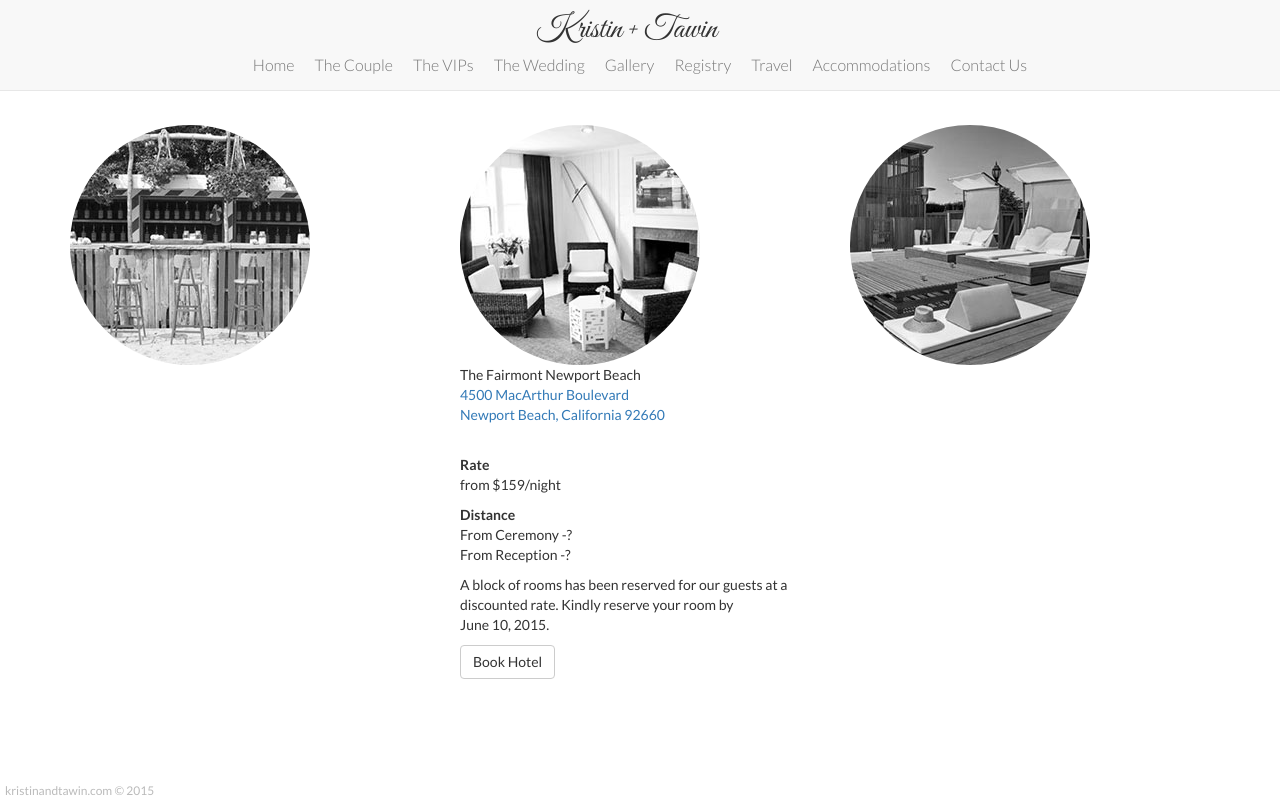
After one commit to tkiethanom/myweddingwebsite, a CakePHP app: the page made by app/View/Pages/accommodations.ctp in a window 1280 px wide. The commit adds this page. Run offline with PHP 8.4 and a stand-in for CakePHP, Linux system fonts and the light colour scheme; the template is opened without the code that fills it, so the values that code supplies are empty; some libraries are stand-ins or nearby versions; some web fonts are replaced.

Commit message:
Built out framework more. Working Accommodations page.

```diff
--- a/app/Config/routes.php
+++ b/app/Config/routes.php
@@ -28,6 +28,7 @@
 /**
  * ...and connect the rest of 'Pages' controller's URLs.
  */
+	Router::connect('/accommodations', array('controller' => 'pages', 'action' => 'display', 'accommodations'));
 	Router::connect('/pages/*', array('controller' => 'pages', 'action' => 'display'));
 
 /**
--- a/app/View/Elements/navbar.ctp
+++ b/app/View/Elements/navbar.ctp
@@ -1,9 +1,13 @@
+<?php
+$curr_page = '';
+if(!empty($this->params['pass'][0]) && $this->params['controller'] == 'pages'){
+	$curr_page = $this->params['pass'][0];
+}
+?>
 <nav class="navbar navbar-default navbar-fixed-top">
 	<div class="container-fluid">
 		<!-- Brand and toggle get grouped for better mobile display -->
 		<div class="navbar-header">
-
-
 			<button type="button" class="navbar-toggle collapsed" data-toggle="collapse" data-target="#bs-example-navbar-collapse-1">
 				<span class="sr-only">Toggle navigation</span>
 				<span class="icon-bar"></span>
@@ -11,22 +15,22 @@
 				<span class="icon-bar"></span>
 			</button>
 			<div class="branding">
-				Kristin + Tawin
+				<a href="/" title="Home">Kristin + Tawin</a>
 			</div>
 		</div>
 
 		<!-- Collect the nav links, forms, and other content for toggling -->
 		<div class="collapse navbar-collapse" id="bs-example-navbar-collapse-1">
 			<ul class="nav navbar-nav">
-				<li><a href="/">Home</a></li>
-				<li><a href="#">The Couple</a></li>
-				<li><a href="#">The VIPs</a></li>
-				<li><a href="#">The Wedding</a></li>
-				<li><a href="#">Gallery</a></li>
-				<li><a href="#">Registry</a></li>
-				<li><a href="#">Travel</a></li>
-				<li><a href="#">Accommodations</a></li>
-				<li><a href="#">Contact Us</a></li>
+				<li class="navbar-home <?php echo ($curr_page == 'home')? 'active' : '' ?>"><a href="/">Home</a></li>
+				<li class="<?php echo ($curr_page == 'thecouple')? 'active' : '' ?>"><a href="#">The Couple</a></li>
+				<li class="<?php echo ($curr_page == 'thevips')? 'active' : '' ?>"><a href="#">The VIPs</a></li>
+				<li class="<?php echo ($curr_page == 'thewedding')? 'active' : '' ?>"><a href="#">The Wedding</a></li>
+				<li class="<?php echo ($curr_page == 'gallery')? 'active' : '' ?>"><a href="#">Gallery</a></li>
+				<li class="<?php echo ($curr_page == 'registry')? 'active' : '' ?>"><a href="#">Registry</a></li>
+				<li class="<?php echo ($curr_page == 'travel')? 'active' : '' ?>"><a href="#">Travel</a></li>
+				<li class="<?php echo ($curr_page == 'accommodations')? 'active' : '' ?>"><a href="/accommodations">Accommodations</a></li>
+				<li class="<?php echo ($curr_page == 'contactus')? 'active' : '' ?>"><a href="#">Contact Us</a></li>
 			</ul>
 		</div><!-- /.navbar-collapse -->
 	</div><!-- /.container-fluid -->
--- a/app/View/Layouts/default.ctp
+++ b/app/View/Layouts/default.ctp
@@ -26,7 +26,7 @@ $cakeVersion = __d('cake_dev', 'CakePHP %s', Configure::version())
 		Kristin + Tawin
 	</title>
 	<?php
-		echo $this->Html->css('styles');
+
 		echo $this->Html->css('bootstrap.min');
 		echo $this->Html->css('font-awesome.min');
 
@@ -34,14 +34,18 @@ $cakeVersion = __d('cake_dev', 'CakePHP %s', Configure::version())
 		echo $this->Html->script('bootstrap.min');
 		echo $this->Html->script('jquery.throttledresize');
 		echo $this->Html->script('imagesloaded.min');
-		echo $this->Html->script('home');
 		echo $this->Html->script('navbar');
+		echo $this->Html->css('app/styles');
+		echo $this->Html->css('app/navbar');
+		echo $this->Html->css('app/footer');
+		echo $this->Html->css('app/'.$page);
 
 		echo $this->fetch('meta');
 		echo $this->fetch('css');
 		echo $this->fetch('script');
 	?>
-	<link href='http://fonts.googleapis.com/css?family=Josefin+Slab:100,300,400,600,700,100italic,300italic,400italic,600italic,700italic' rel='stylesheet' type='text/css'>
+	<link href='http://fonts.googleapis.com/css?family=Lato:300,400,700,300italic,400italic,700italic|Great+Vibes|Lora:400,700,400italic,700italic' rel='stylesheet' type='text/css'>
+	<link rel="icon" type="image/png" href="/favicon.png">
 </head>
 <body>
 	<div id="container">
@@ -51,6 +55,15 @@ $cakeVersion = __d('cake_dev', 'CakePHP %s', Configure::version())
 		<div id="content">
 			<div class="container-fluid">
 				<div class="row">
+					<?php if($page != 'home'): ?>
+						<div class="container">
+							<div class="row">
+								<div class="col-md-12">
+									<h2 class="page-title"><?php echo $title_for_layout ?></h2>
+								</div>
+							</div>
+						</div>
+					<?php endif; ?>
 					<?php echo $this->Session->flash(); ?>
 
 					<?php echo $this->fetch('content'); ?>
--- /dev/null
+++ b/app/View/Pages/accommodations.ctp
@@ -0,0 +1,43 @@
+<div class="hotel-image-container container">
+	<div class="row">
+		<div class="col-sm-4 hotel-image">
+			<img class="img-responsive img-circle" src="/img/hotel-1.jpg" />
+		</div>
+		<div class="col-sm-4 hotel-image hidden-xs ">
+			<img class="img-responsive img-circle" src="/img/hotel-2.jpg" />
+		</div>
+		<div class="col-sm-4 hotel-image hidden-xs">
+			<img class="img-responsive img-circle" src="/img/hotel-3.jpg" />
+		</div>
+	</div>
+	<div class="row">
+		<div class="col-sm-offset-4 col-sm-4 hotel-info">
+			<div class="hotel-name">The Fairmont <span class="text-nowrap">Newport Beach</span></div>
+			<p class="hotel-address">
+				<a href="https://www.google.com/maps/place/4500+MacArthur+Blvd,+Newport+Beach,+CA+92660" target="_blank">
+					4500 MacArthur Boulevard<br/>
+					Newport Beach, California 92660 <br/>
+					<i class="fa fa-map-marker"></i>
+				</a>
+			</p>
+
+			<p><strong>Rate</strong><br/>
+				from $159/night
+			</p>
+
+			<p><strong>Distance</strong><br/>
+			From Ceremony -?<br/>
+			From Reception -?
+			</p>
+
+			<p>
+			A block of rooms has been reserved for our guests at a discounted rate. Kindly reserve your room by
+				<span class="text-nowrap">June 10, 2015.</span>
+			</p>
+
+			<div class="hotel-book-btn-container">
+				<a class="btn btn-default" href="https://resweb.passkey.com/go/alixkiethanom" target="_blank">Book Hotel</a>
+			</div>
+		</div>
+	</div>
+</div>
--- a/app/View/Pages/home.ctp
+++ b/app/View/Pages/home.ctp
@@ -1,3 +1,4 @@
 <div class="home-main .col-lg-12">
 	<div class="home-main-image"></div>
+	<div class="home-date">July 11th, 2015</div>
 </div>
--- /dev/null
+++ b/app/webroot/css/app/footer.css
@@ -0,0 +1,13 @@
+#footer{
+	font-size: 12px;
+	display: inline-block;
+	padding:2px 5px 1px 5px;
+	color: #bbb;
+	-webkit-border-top-right-radius: 3px;
+	-moz-border-radius-topright: 3px;
+	border-top-right-radius: 3px;
+	background-color: #fff;
+	position: fixed;
+	bottom: 0;
+	left: 0;
+}
--- /dev/null
+++ b/app/webroot/css/app/navbar.css
@@ -0,0 +1,59 @@
+.navbar-header .branding{
+	display: inline-block;
+	margin: auto;
+	position: relative;
+	line-height: normal;
+	font-size: 32px;
+	vertical-align: middle;
+	font-family: 'Great Vibes', cursive;
+	margin-top: 10px;
+	text-align: center;
+}
+.navbar-header .branding a{
+	text-decoration: none;
+	color: inherit;
+}
+
+.navbar-collapse{
+	clear:both
+}
+.navbar{
+	margin-bottom: 0px;
+}
+.navbar-nav{
+	font-family: 'Lato', sans-serif;
+	font-weight: 300;
+	font-size: 16px;
+}
+.navbar-default .navbar-nav>li>a:hover, .navbar-default .navbar-nav>li>a:focus{
+	color: #b76e79;
+}
+.navbar-default .navbar-nav>.active>a, .navbar-default .navbar-nav>.active>a:hover, .navbar-default .navbar-nav>.active>a:focus{
+	background-color: #cf9ea6;
+	color: #fff;
+}
+@media (min-width: 900px) {
+	.navbar .navbar-nav {
+		display: inline-block;
+		float: none;
+		vertical-align: top;
+		padding-bottom: 10px;
+	}
+	.navbar .navbar-collapse {
+		text-align: center;
+	}
+	.navbar-nav > li > a {
+		padding: 5px 10px 5px 10px;
+		-webkit-border-radius: 5px;
+		-moz-border-radius: 5px;
+		border-radius: 5px;
+	}
+}
+@media (max-width: 899px) {
+	.navbar-header .branding{
+		font-size: 28px;
+	}
+	.navbar .navbar-home{
+		display: none;
+	}
+}
--- /dev/null
+++ b/app/webroot/css/app/styles.css
@@ -0,0 +1,37 @@
+*{
+
+}
+body{
+	margin: 0px;
+	padding: 0px;
+	font-family: 'Lato', sans-serif;
+	font-size: 14px;
+}
+#content{
+	margin-top: 90px;
+	margin-bottom: 50px;
+}
+#content .page-title{
+	font-size: 24px;
+	text-align: center;
+	margin-top: 35px;
+	font-style: italic;
+	font-family: 'Lora', serif;
+}
+@media (min-width: 768px) {
+
+}
+@media (min-width: 900px) {
+
+}
+@media (min-width: 2000px) {
+
+}
+@media (max-width: 899px) {
+	#content{
+		margin-top: 50px;
+	}
+}
+@media (max-width: 1023px) {
+
+}
--- a/app/webroot/js/navbar.js
+++ b/app/webroot/js/navbar.js
@@ -9,8 +9,8 @@ var Navbar = {};
 
 Navbar.resize = function(){
 	var w = $('.navbar-header .branding').width();
-	var window = $(document).width();
-	var left = (window - w)/2;
+	var window_w = window.innerWidth;
+	var left = (window_w - w)/2;
 
 	$('.navbar-header .branding').css('left',left);
 };
```
Also changed, not shown: app/webroot/css/app/accommodations.css (added, +27 -0 lines), app/webroot/css/app/home.css (added, +57 -0 lines), app/webroot/css/styles.css (deleted, +0 -89 lines), app/webroot/favicon.png (added), app/webroot/img/hotel-1.jpg (added), app/webroot/img/hotel-2.jpg (added), app/webroot/img/hotel-3.jpg (added).
